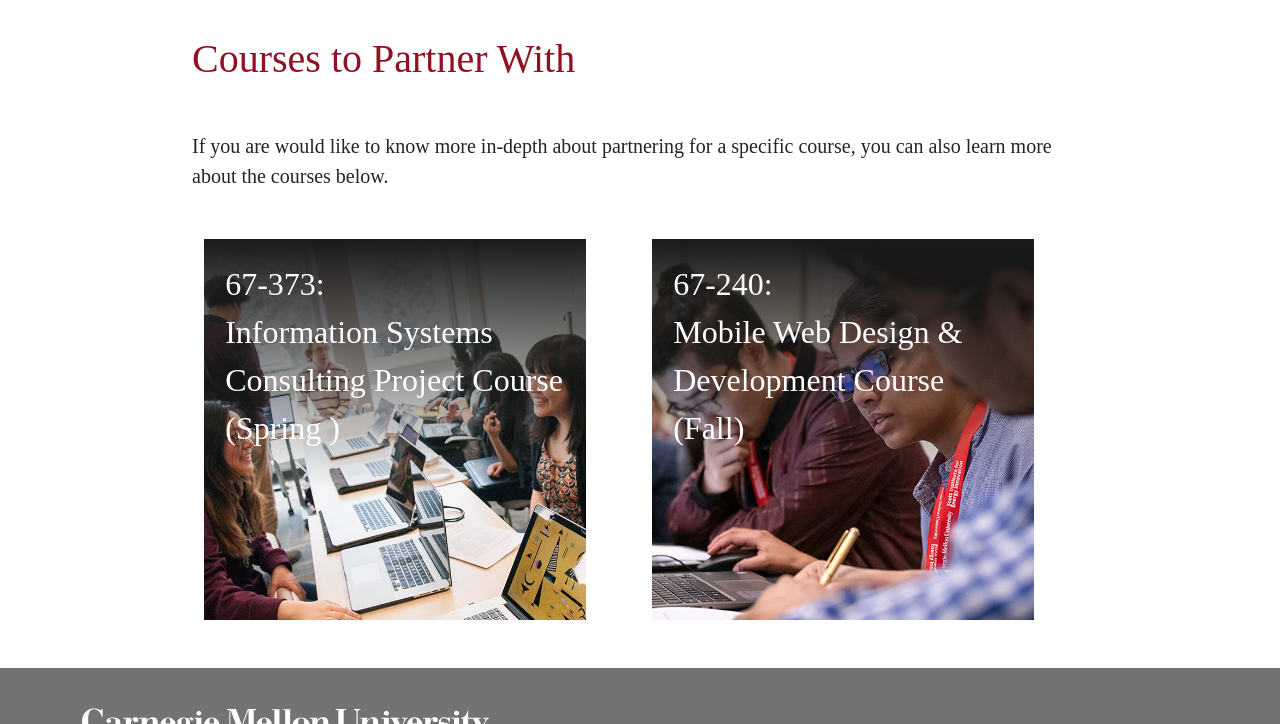
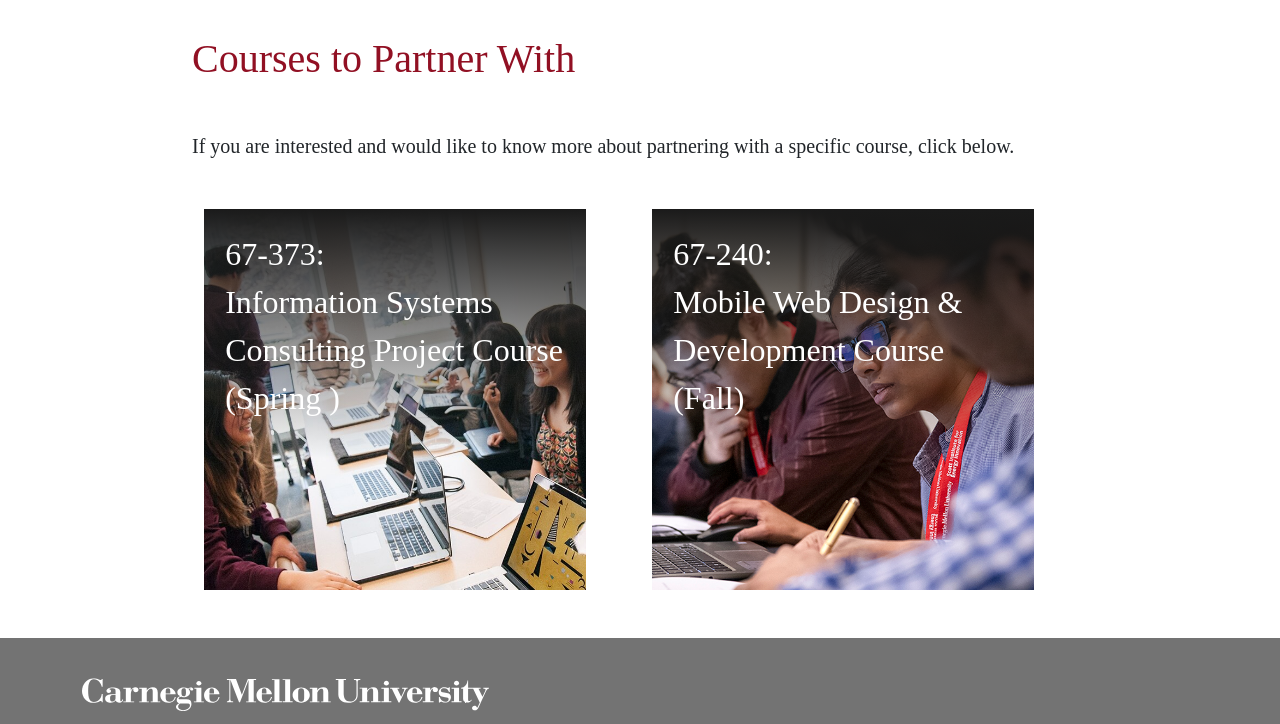
Before and after one commit to evelyn-lo/cmuisprojects-org, a plain HTML site: page index.html in a window 1280 px wide. Shown: the part 1600-2324 px from the top of the page. Drawn offline with nearby package versions, Linux system fonts and the light colour scheme; a web font is replaced by a local one.

Commit message:
fixed Wording on HomePage

```diff
--- a/index.html
+++ b/index.html
@@ -127,8 +127,7 @@
 
     <h1>Courses to Partner With</h1>
     <h5 class="fw-normal lh-base mt-5 mb-5">
-      If you are would like to know more in-depth about partnering for a specific course, you can also learn more about
-      the courses below.
+      If you are interested and would like to know more about partnering with a specific course, click below.
     </h5>
     <div class="container mb-5">
       <div class="row">
```
